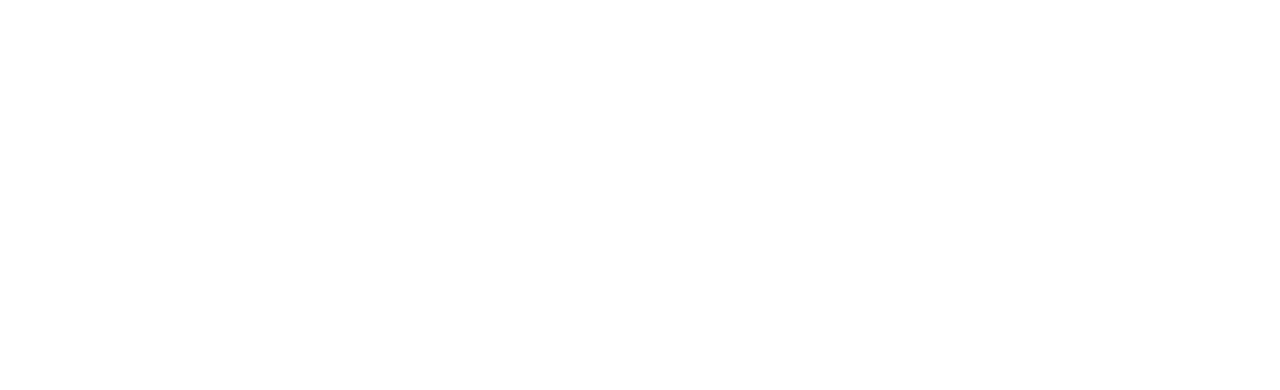
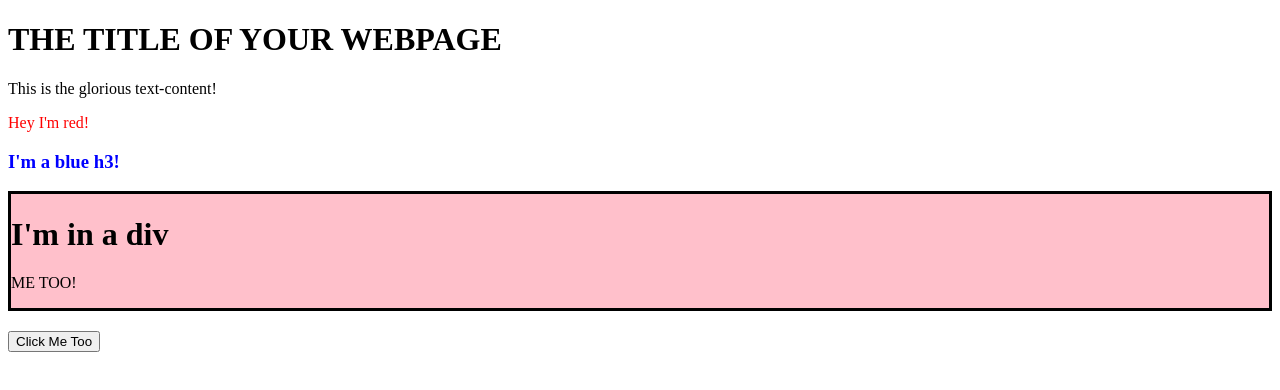
Before and after one commit to dh-giang-vu/odin-js-foundation, a plain HTML site: page index.html in a window 1280 px wide. Drawn offline with Linux system fonts and the light colour scheme.

Commit message:
Manipulate DOM

```diff
--- a/index.html
+++ b/index.html
@@ -2,24 +2,20 @@
 <html>
 <head>
   <meta charset="UTF-8">
+  <script src="js-script.js" defer></script>
   <title>Page Title</title>
 </head>
 <body>
-  <script>
-    function fizzBuzz(num) {
-      let n = 1;
-      while (n < num) {
-        let result = "";
-        if (n % 3 == 0) {
-          result += "Fizz";
-        }
-        if (n % 5 == 0) {
-          result += "Buzz";
-        }
-        console.log(result);
-        n++;
-      }
-    }
-  </script>
+  <h1>
+    THE TITLE OF YOUR WEBPAGE
+  </h1>
+  <div id="container">
+  	<div class="content">
+      This is the glorious text-content!
+    </div>
+  </div>
+
+  <button id="btn" style="margin-top: 20px;">Click Me Too</button>
+
 </body>
 </html>
--- /dev/null
+++ b/js-script.js
@@ -0,0 +1,42 @@
+const container = document.querySelector('#container');
+
+const para = document.createElement('p');
+para.style.color = 'red';
+para.textContent = "Hey I'm red!";
+container.appendChild(para);
+
+const h3 = document.createElement('h3');
+h3.setAttribute('style', 'color: blue');
+h3.textContent = "I'm a blue h3!";
+container.appendChild(h3);
+
+const div = document.createElement('div');
+div.setAttribute('style', 'border-style: solid; border-color: black; background-color: pink');
+
+const h1 = document.createElement('h1');
+h1.textContent = "I'm in a div";
+
+const para2 = document.createElement('p');
+para2.textContent = "ME TOO!";
+
+div.appendChild(h1);
+div.appendChild(para2);
+
+container.appendChild(div);
+
+const btn = document.querySelector('#btn');
+
+
+function alertFunction() {
+  alert("YAY! YOU DID IT!");
+}
+
+btn.addEventListener('click', alertFunction);
+
+btn.addEventListener('click', function (e) {
+  console.log(e);
+});
+
+btn.addEventListener('click', function (e) {
+    e.target.style.background = 'blue';
+  });
```
